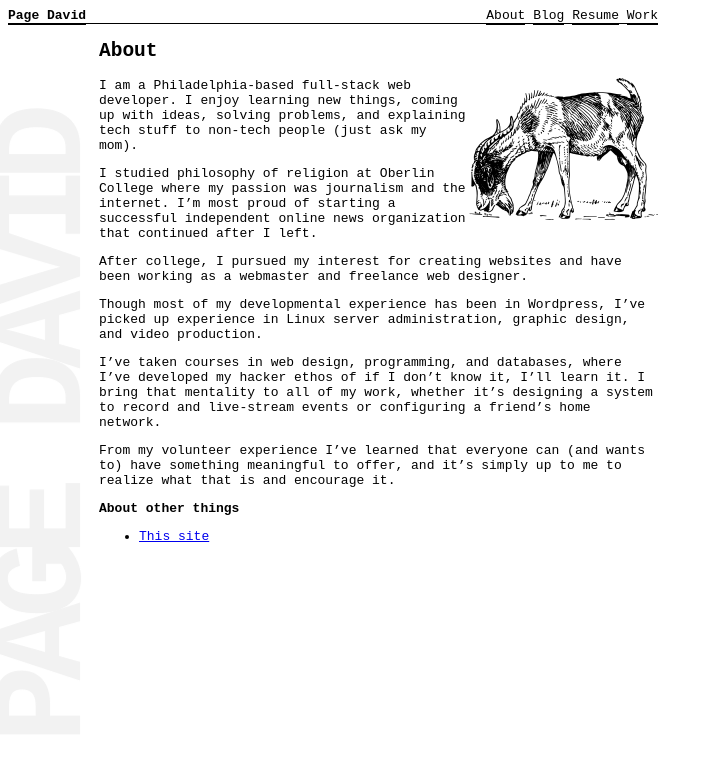
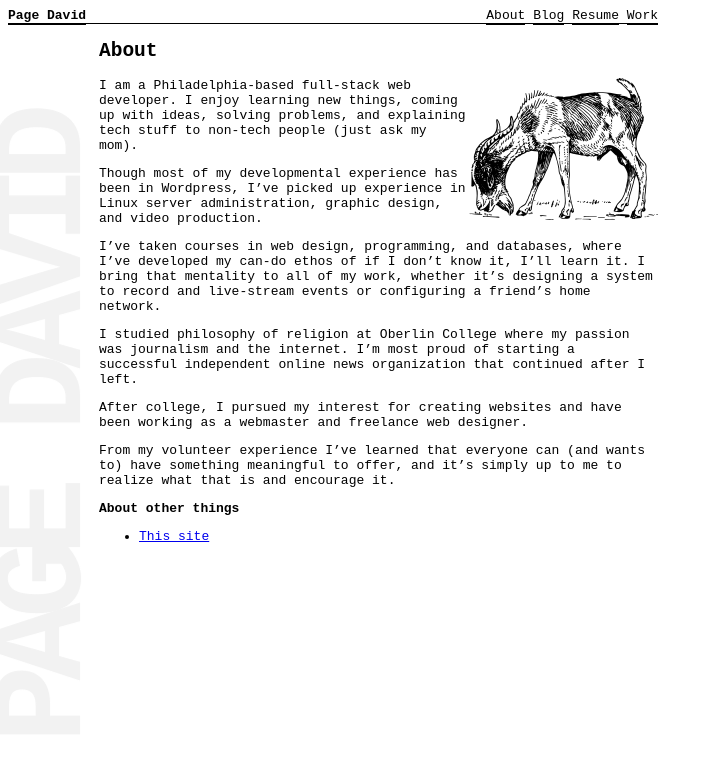
Before and after one commit to pagedavid/pagedavid.github.io, a Jekyll site: the page built from about.md, in a window 1280 px wide. Shown: the top 773 px of the page, without its empty margins (0-721 px from the left). Built offline with Jekyll 4.4.1, drawn with Linux system fonts in a browser that asks for light colours.

Commit message:
Aliza and Danny suggestions

```diff
--- a/about.md
+++ b/about.md
@@ -6,13 +6,13 @@ permalink: /about/
 {% include relative.html %}
 ![Goat]({{relative}}/assets/goat.png){:class="float-right"}I am a Philadelphia-based full-stack web developer. I enjoy learning new things, coming up with ideas, solving problems, and explaining tech stuff to non-tech people (just ask my mom).
 
+Though most of my developmental experience has been in Wordpress, I've picked up experience in Linux server administration, graphic design, and video production.
+
+I've taken courses in web design, programming, and databases, where I've developed my can-do ethos of if I don't know it, I'll learn it. I bring that mentality to all of my work, whether it's designing a system to record and live-stream events or configuring a friend's home network.
+
 I studied philosophy of religion at Oberlin College where my passion was journalism and the internet. I'm most proud of starting a successful independent online news organization that continued after I left.
 
 After college, I pursued my interest for creating websites and have been working as a webmaster and freelance web designer.
-
-Though most of my developmental experience has been in Wordpress, I've picked up experience in Linux server administration, graphic design, and video production.
-
-I've taken courses in web design, programming, and databases, where I've developed my hacker ethos of if I don't know it, I'll learn it. I bring that mentality to all of my work, whether it's designing a system to record and live-stream events or configuring a friend's home network.
 
 From my volunteer experience I've learned that everyone can (and wants to) have something meaningful to offer, and it's simply up to me to realize what that is and encourage it.
 
```
